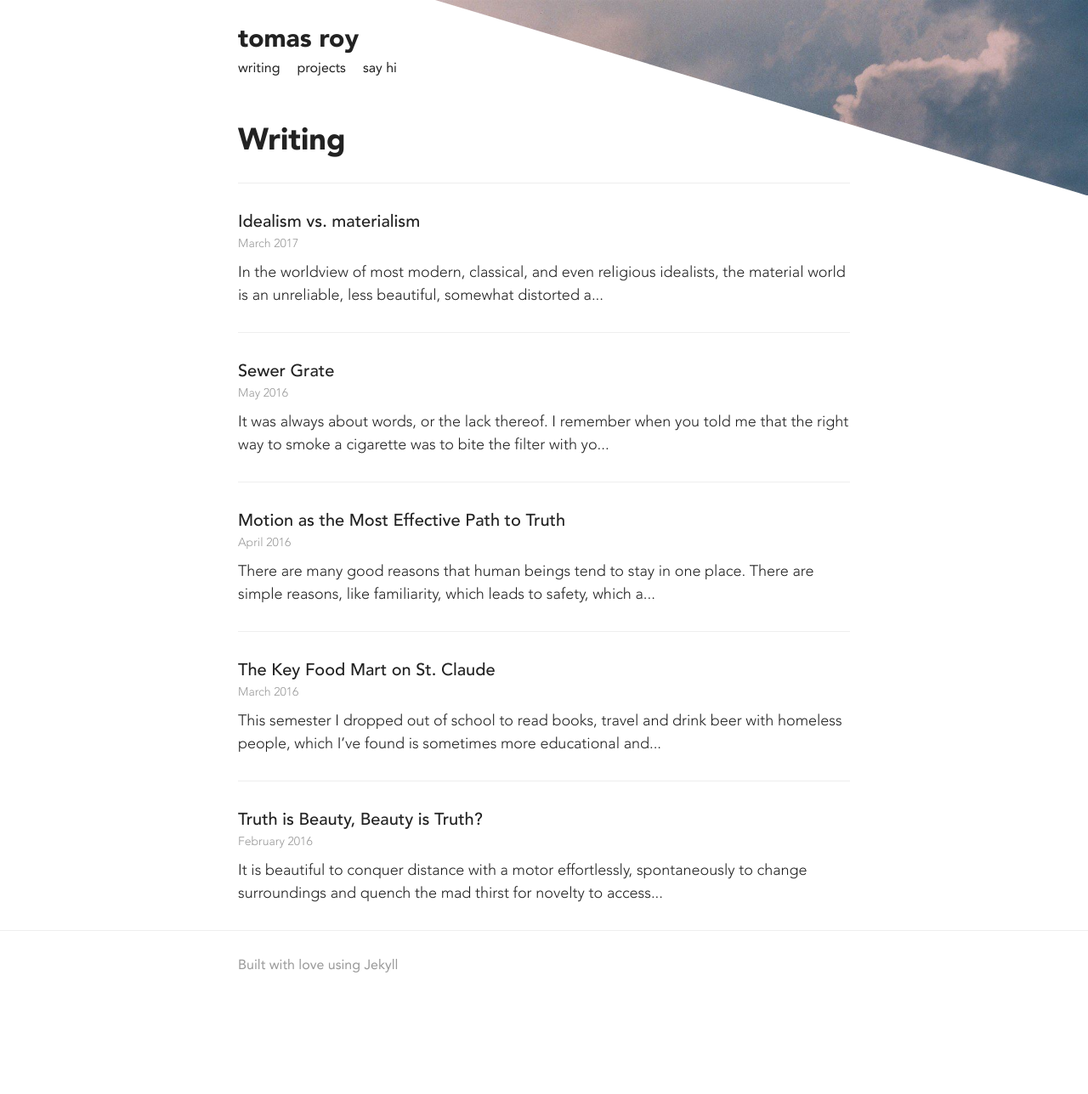
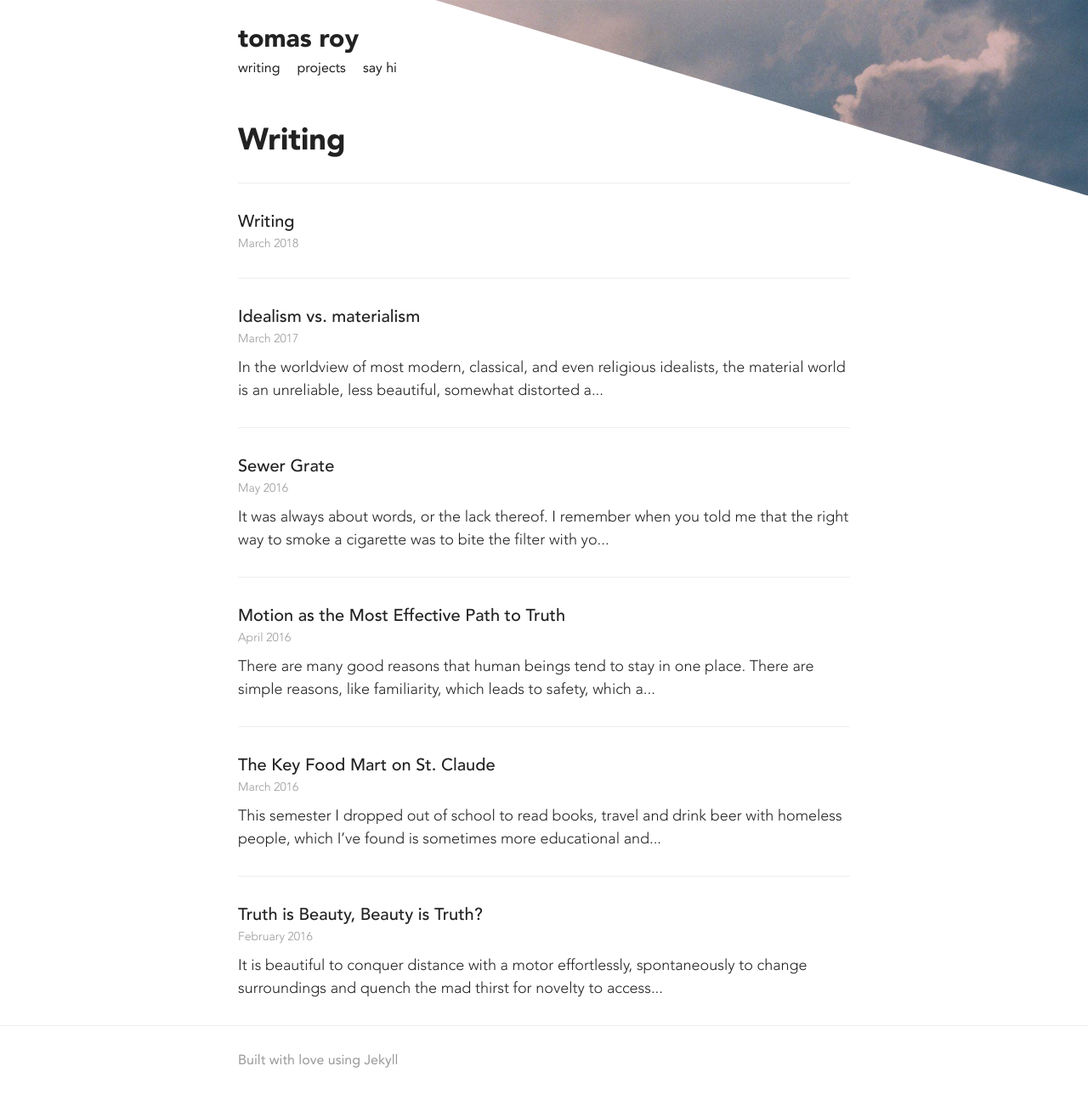
Before and after one commit to minicreative/tomasroy.com, a Jekyll site: the page built from writing.md, in a window 1280 px wide. Shown: the whole page at 85% size. Built offline with Jekyll 4.4.1, drawn with Linux system fonts in a browser that asks for light colours; before the commit the page ends 1176 px from its top, so only the background shows below that.

Commit message:
projects.html update

```diff
--- a/_layouts/projects.html
+++ b/_layouts/projects.html
@@ -3,7 +3,7 @@
 	<div class="content">
 		<div class="container">
 			<h1>Projects</h1>
-			{% assign sorted_items = site.projects | sort:"order" %}
+			{% assign sorted_items = site.project | sort:"order" %}
 			{% for item in sorted_items %}
 				{% include item.html %}
 			{% endfor %}
--- /dev/null
+++ b/_writing/index.md
@@ -0,0 +1,4 @@
+---
+title: Writing
+layout: writing
+---
```
Also changed, not shown: _projects/projects.md (added, +4 -0 lines).
